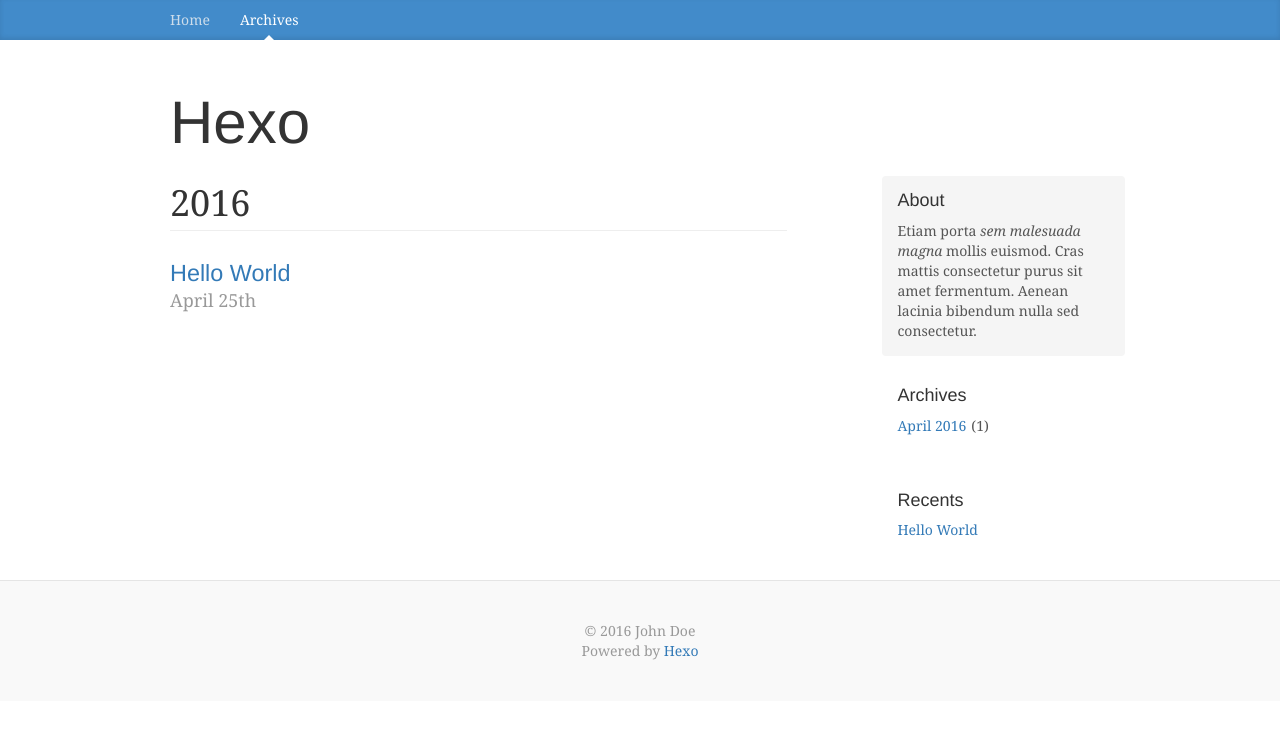
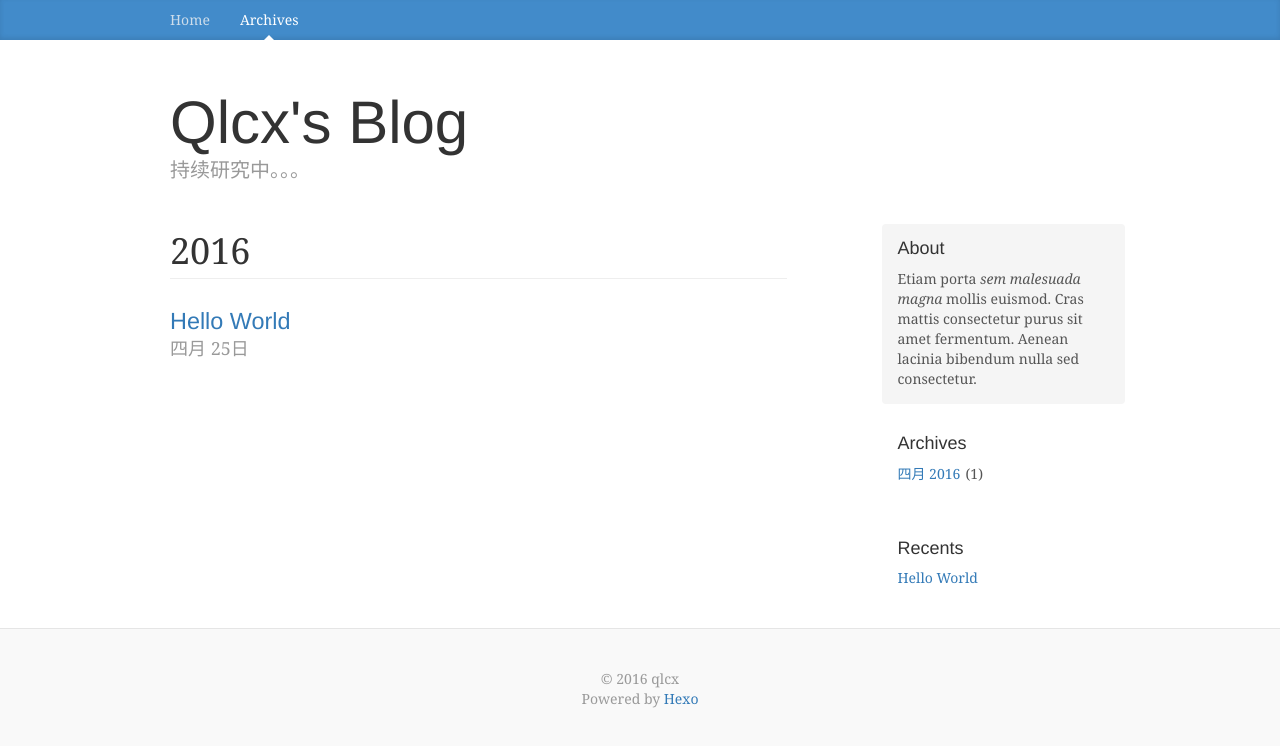
Before and after one commit to qlcx/qlcx.github.io, a plain HTML site: page archives/2016/04/index.html in a window 1280 px wide. Drawn offline with nearby package versions, Linux system fonts and the light colour scheme.

Commit message:
Site updated: 2016-04-27 15:33:28

```diff
--- a/archives/2016/04/index.html
+++ b/archives/2016/04/index.html
@@ -3,19 +3,19 @@
 <head>
   <meta charset="utf-8">
 
-  <title>Archives: 2016/4 | Hexo</title>
+  <title>Archives: 2016/4 | Qlcx&#39;s Blog</title>
   <meta name="viewport" content="width=device-width, initial-scale=1, maximum-scale=1">
   <meta name="description">
 <meta property="og:type" content="website">
-<meta property="og:title" content="Hexo">
+<meta property="og:title" content="Qlcx's Blog">
 <meta property="og:url" content="http://yoursite.com/archives/2016/04/index.html">
-<meta property="og:site_name" content="Hexo">
+<meta property="og:site_name" content="Qlcx's Blog">
 <meta property="og:description">
 <meta name="twitter:card" content="summary">
-<meta name="twitter:title" content="Hexo">
+<meta name="twitter:title" content="Qlcx's Blog">
 <meta name="twitter:description">
 
-    <link rel="alternate" href="/atom.xml" title="Hexo" type="application/atom+xml">
+    <link rel="alternate" href="/atom.xml" title="Qlcx&#39;s Blog" type="application/atom+xml">
 
 
 
@@ -70,7 +70,9 @@
 
   <div class="container">
     <div class="blog-header">
-  <h1 class="blog-title">Hexo</h1>
+  <h1 class="blog-title">Qlcx&#39;s Blog</h1>
+
+    <p class="lead blog-description">持续研究中。。。</p>
 
 </div>
 
@@ -100,7 +102,7 @@
 
 
     <div class="article-datetime">
-  <a href="/2016/04/25/hello-world/" class="archive-article-date"><time datetime="2016-04-25T11:42:24.025Z" itemprop="datePublished">April 25th</time></a>
+  <a href="/2016/04/25/hello-world/" class="archive-article-date"><time datetime="2016-04-25T11:42:24.025Z" itemprop="datePublished">四月 25日</time></a>
 </div>
 
   </header>
@@ -135,7 +137,7 @@
 
   <div class="sidebar-module">
     <h4>Archives</h4>
-    <ul class="sidebar-module-list"><li class="sidebar-module-list-item"><a class="sidebar-module-list-link" href="/archives/2016/04/">April 2016</a><span class="sidebar-module-list-count">1</span></li></ul>
+    <ul class="sidebar-module-list"><li class="sidebar-module-list-item"><a class="sidebar-module-list-link" href="/archives/2016/04/">四月 2016</a><span class="sidebar-module-list-count">1</span></li></ul>
   </div>
 
 
@@ -160,7 +162,7 @@
   <footer class="blog-footer">
   <div class="container">
     <div id="footer-info" class="inner">
-      &copy; 2016 John Doe<br>
+      &copy; 2016 qlcx<br>
       Powered by <a href="http://hexo.io/" target="_blank">Hexo</a>
     </div>
   </div>
```
Also changed, not shown: 2016/04/25/hello-world/index.html (+8 -6 lines), archives/2016/index.html (+11 -9 lines), archives/index.html (+11 -9 lines), index.html (+10 -8 lines).
